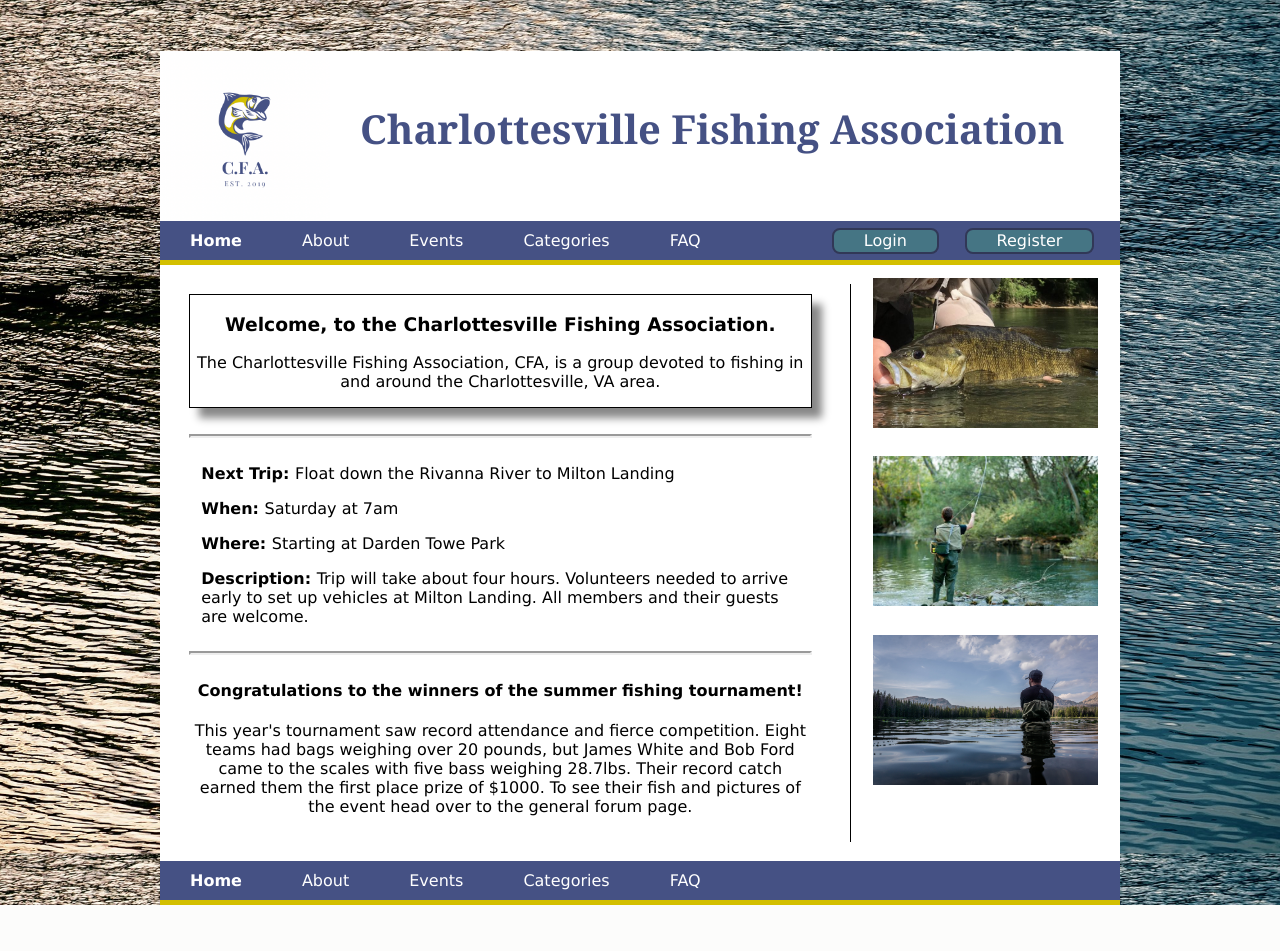
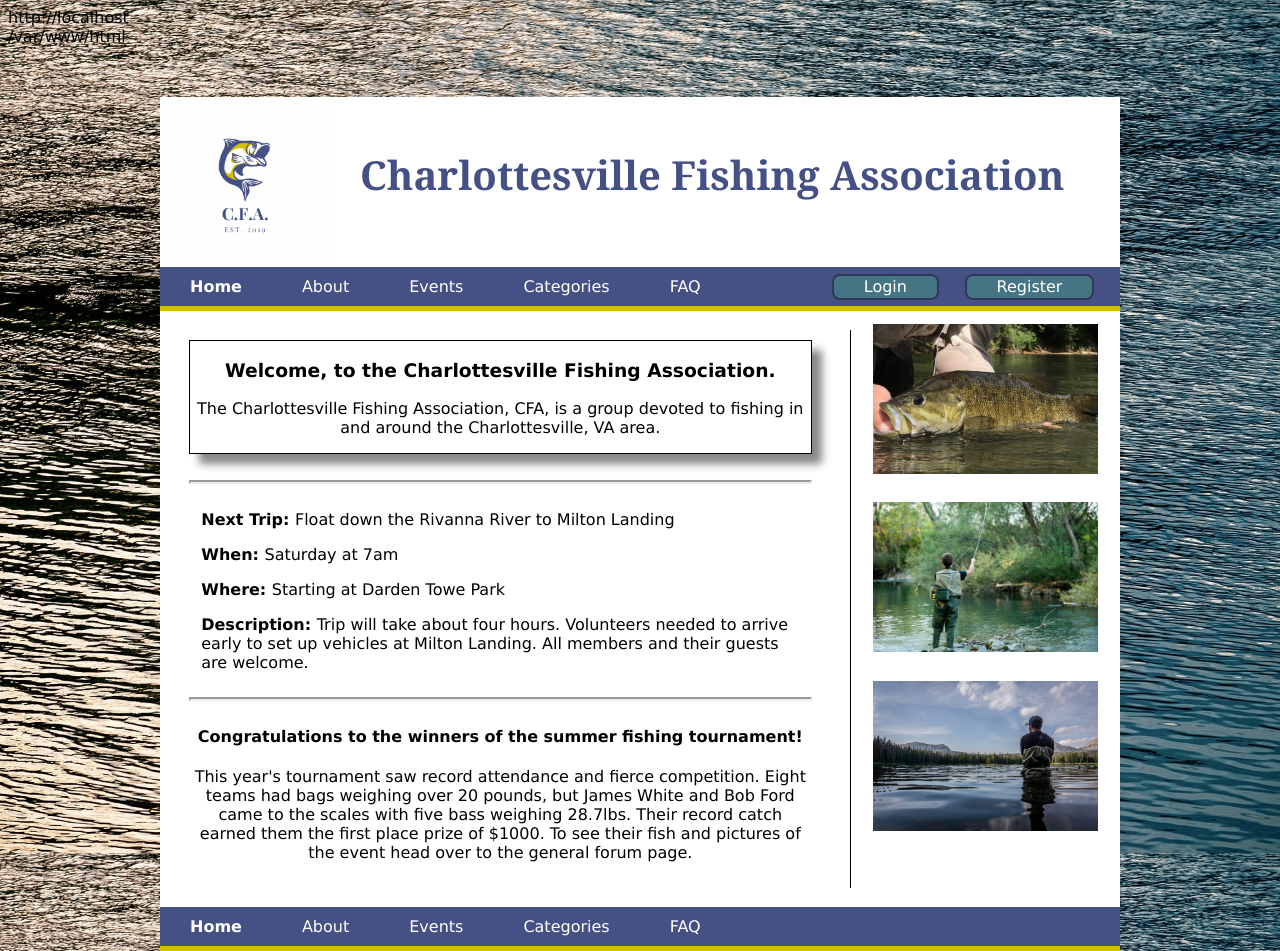
Before and after one commit to JasonDominguez/CFA, a PHP site: page / in a window 1280 px wide. Before the commit the page ends 905 px from the top, so only its background shows below. Run offline with PHP 8.4, Linux system fonts and the light colour scheme.

Commit message:
trouble shooting path

```diff
--- a/index.php
+++ b/index.php
@@ -7,9 +7,12 @@
     $root = $_SERVER['DOCUMENT_ROOT'];
   }
   else{ // For Web
-    $http = "https://" . $_SERVER['HTTP_HOST'];
+    $http = "https://" . $_SERVER['HTTP_HOST'] . "/~jdomingu/cs312/project";
     $root = $_SERVER['DOCUMENT_ROOT'];
   }
+echo $http;
+echo "<br>";
+echo $root;
 ?>
 <!DOCTYPE html>
 <html xmlns="http://www.w3.org/1999/xhtml" lang="en" xml-lang="en">
```
